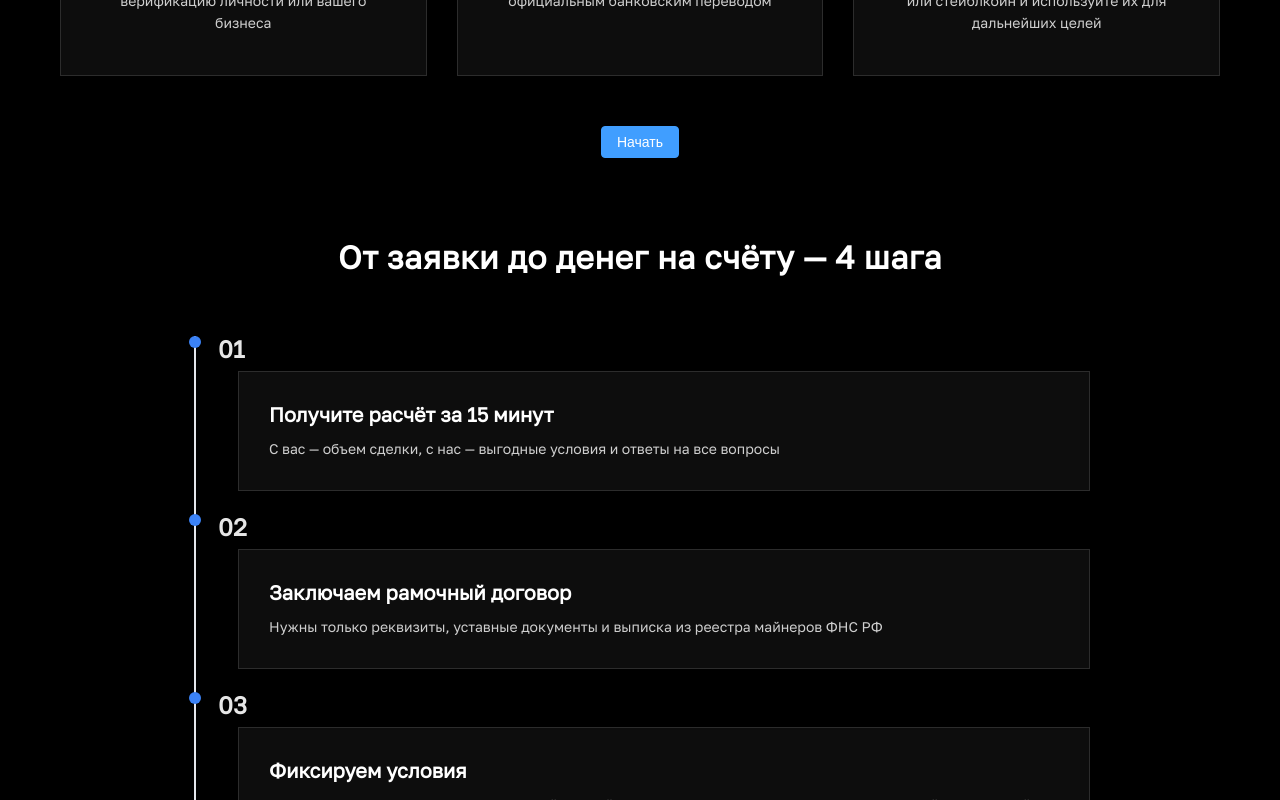
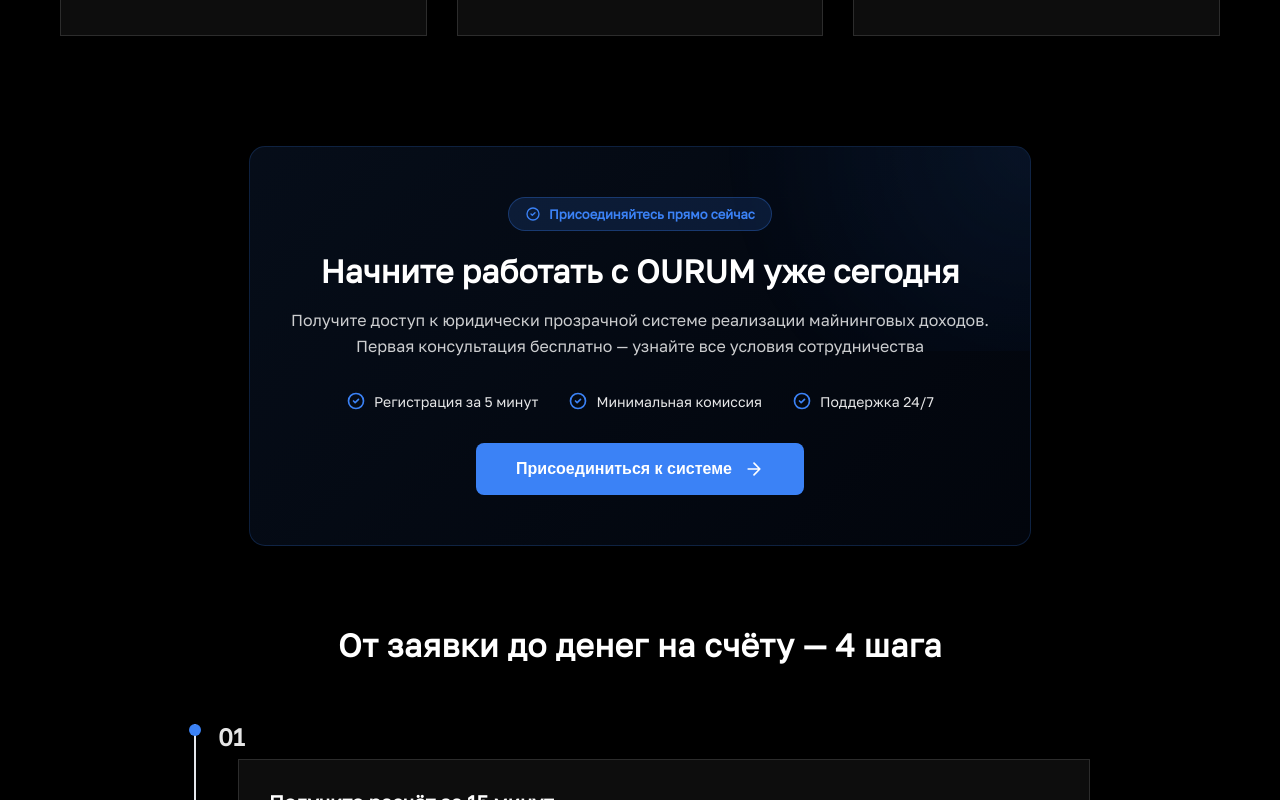
Before and after one commit to temalev/ourum-landing, a Nuxt app: page / in a window 1280 px wide. Shown: the part 920-1720 px from the top of the page. Built offline with nearby package versions, Linux system fonts and the light colour scheme.

Commit message:
агитационный блок

```diff
--- a/components/Carousel.vue
+++ b/components/Carousel.vue
@@ -113,7 +113,6 @@
 .carousel {
   position: relative;
   width: 100%;
-  margin: 40px 0;
   border: 1px solid #2C2C2C;
   background-color: rgba(46, 46, 46, 0.29);
   border-radius: 8px;
--- a/pages/index.vue
+++ b/pages/index.vue
@@ -22,7 +22,47 @@
         </div>
       </div>
 
-        <el-button type="primary">Начать</el-button>
+      <div class="cta-block">
+        <div class="cta-block__content">
+          <div class="cta-block__badge">
+            <svg width="16" height="16" viewBox="0 0 24 24" fill="none">
+              <path d="M9 12L11 14L15 10M21 12C21 16.9706 16.9706 21 12 21C7.02944 21 3 16.9706 3 12C3 7.02944 7.02944 3 12 3C16.9706 3 21 7.02944 21 12Z" stroke="currentColor" stroke-width="2" stroke-linecap="round" stroke-linejoin="round"/>
+            </svg>
+            Присоединяйтесь прямо сейчас
+          </div>
+          <h3 class="cta-block__title">Начните работать с OURUM уже сегодня</h3>
+          <p class="cta-block__description">
+            Получите доступ к юридически прозрачной системе реализации майнинговых доходов.
+            Первая консультация бесплатно — узнайте все условия сотрудничества
+          </p>
+          <div class="cta-block__features">
+            <div class="cta-block__feature">
+              <svg width="20" height="20" viewBox="0 0 24 24" fill="none">
+                <path d="M9 12L11 14L15 10M21 12C21 16.9706 16.9706 21 12 21C7.02944 21 3 16.9706 3 12C3 7.02944 7.02944 3 12 3C16.9706 3 21 7.02944 21 12Z" stroke="currentColor" stroke-width="2" stroke-linecap="round" stroke-linejoin="round"/>
+              </svg>
+              <span>Регистрация за 5 минут</span>
+            </div>
+            <div class="cta-block__feature">
+              <svg width="20" height="20" viewBox="0 0 24 24" fill="none">
+                <path d="M9 12L11 14L15 10M21 12C21 16.9706 16.9706 21 12 21C7.02944 21 3 16.9706 3 12C3 7.02944 7.02944 3 12 3C16.9706 3 21 7.02944 21 12Z" stroke="currentColor" stroke-width="2" stroke-linecap="round" stroke-linejoin="round"/>
+              </svg>
+              <span>Минимальная комиссия</span>
+            </div>
+            <div class="cta-block__feature">
+              <svg width="20" height="20" viewBox="0 0 24 24" fill="none">
+                <path d="M9 12L11 14L15 10M21 12C21 16.9706 16.9706 21 12 21C7.02944 21 3 16.9706 3 12C3 7.02944 7.02944 3 12 3C16.9706 3 21 7.02944 21 12Z" stroke="currentColor" stroke-width="2" stroke-linecap="round" stroke-linejoin="round"/>
+              </svg>
+              <span>Поддержка 24/7</span>
+            </div>
+          </div>
+          <button class="cta-block__button">
+            <span>Присоединиться к системе</span>
+            <svg width="20" height="20" viewBox="0 0 24 24" fill="none">
+              <path d="M5 12H19M19 12L12 5M19 12L12 19" stroke="currentColor" stroke-width="2" stroke-linecap="round" stroke-linejoin="round"/>
+            </svg>
+          </button>
+        </div>
+      </div>
     </section>
 
     <section class="process-section">
@@ -353,6 +393,174 @@
   }
 }
 
+.cta-block {
+  margin-top: 60px;
+  background: linear-gradient(135deg, rgba(59, 130, 246, 0.1) 0%, rgba(37, 99, 235, 0.05) 100%);
+  border: 1px solid rgba(59, 130, 246, 0.2);
+  border-radius: 16px;
+  padding: 50px 40px;
+  position: relative;
+  overflow: hidden;
+
+  &::before {
+    content: '';
+    position: absolute;
+    top: -50%;
+    right: -50%;
+    width: 100%;
+    height: 100%;
+    background: radial-gradient(circle, rgba(59, 130, 246, 0.15) 0%, transparent 70%);
+    animation: pulse 4s ease-in-out infinite;
+  }
+
+  &__content {
+    position: relative;
+    z-index: 1;
+    max-width: 700px;
+    margin: 0 auto;
+    text-align: center;
+  }
+
+  &__badge {
+    display: inline-flex;
+    align-items: center;
+    gap: 8px;
+    padding: 8px 16px;
+    background: rgba(59, 130, 246, 0.15);
+    border: 1px solid rgba(59, 130, 246, 0.3);
+    border-radius: 20px;
+    color: #3B82F6;
+    font-size: 13px;
+    font-weight: 600;
+    margin-bottom: 20px;
+
+    svg {
+      color: #3B82F6;
+    }
+  }
+
+  &__title {
+    font-size: 32px;
+    font-weight: 700;
+    color: #FFFFFF;
+    margin-bottom: 16px;
+    line-height: 1.3;
+
+    @media (max-width: 768px) {
+      font-size: 26px;
+    }
+  }
+
+  &__description {
+    font-size: 16px;
+    line-height: 1.6;
+    color: rgba(255, 255, 255, 0.8);
+    margin-bottom: 32px;
+  }
+
+  &__features {
+    display: flex;
+    justify-content: center;
+    gap: 30px;
+    margin-bottom: 32px;
+    flex-wrap: wrap;
+
+    @media (max-width: 640px) {
+      flex-direction: column;
+      align-items: center;
+      gap: 16px;
+    }
+  }
+
+  &__feature {
+    display: flex;
+    align-items: center;
+    gap: 8px;
+    color: rgba(255, 255, 255, 0.9);
+    font-size: 14px;
+    font-weight: 500;
+
+    svg {
+      color: #3B82F6;
+      flex-shrink: 0;
+    }
+  }
+
+  &__button {
+    padding: 16px 40px;
+    background: #3B82F6;
+    border: none;
+    border-radius: 8px;
+    color: #FFFFFF;
+    font-size: 16px;
+    font-weight: 600;
+    cursor: pointer;
+    display: inline-flex;
+    align-items: center;
+    gap: 12px;
+    transition: all 0.3s;
+    position: relative;
+    overflow: hidden;
+
+    &::before {
+      content: '';
+      position: absolute;
+      top: 50%;
+      left: 50%;
+      width: 0;
+      height: 0;
+      border-radius: 50%;
+      background: rgba(255, 255, 255, 0.2);
+      transform: translate(-50%, -50%);
+      transition: width 0.6s, height 0.6s;
+    }
+
+    &:hover {
+      background: #2563EB;
+      transform: translateY(-2px);
+      box-shadow: 0 8px 20px rgba(59, 130, 246, 0.4);
+
+      &::before {
+        width: 300px;
+        height: 300px;
+      }
+
+      svg {
+        transform: translateX(4px);
+      }
+    }
+
+    &:active {
+      transform: translateY(0);
+    }
+
+    span,
+    svg {
+      position: relative;
+      z-index: 1;
+    }
+
+    svg {
+      transition: transform 0.3s;
+    }
+  }
+
+  @media (max-width: 768px) {
+    padding: 40px 24px;
+  }
+}
+
+@keyframes pulse {
+  0%, 100% {
+    opacity: 0.5;
+    transform: scale(1);
+  }
+  50% {
+    opacity: 0.8;
+    transform: scale(1.05);
+  }
+}
+
 .process-section {
   max-width: 1200px;
   margin: 80px auto;
```
